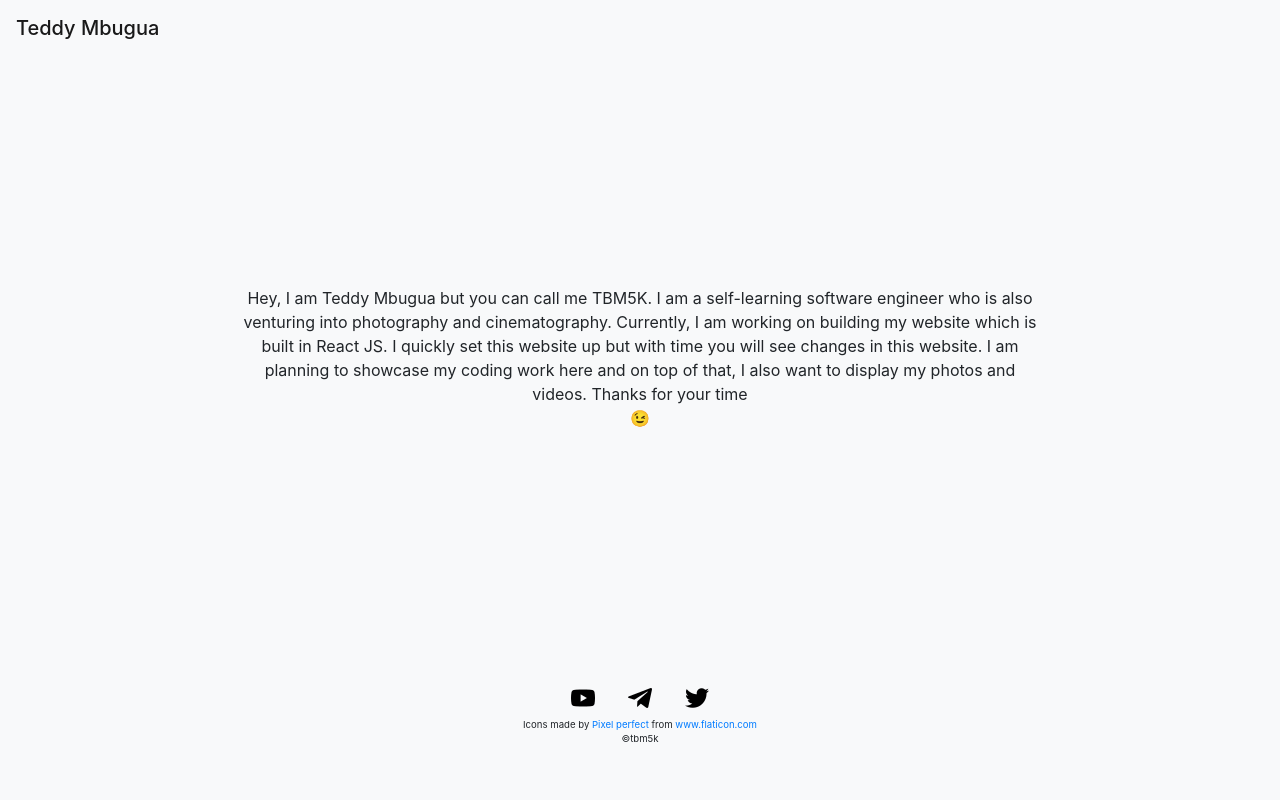
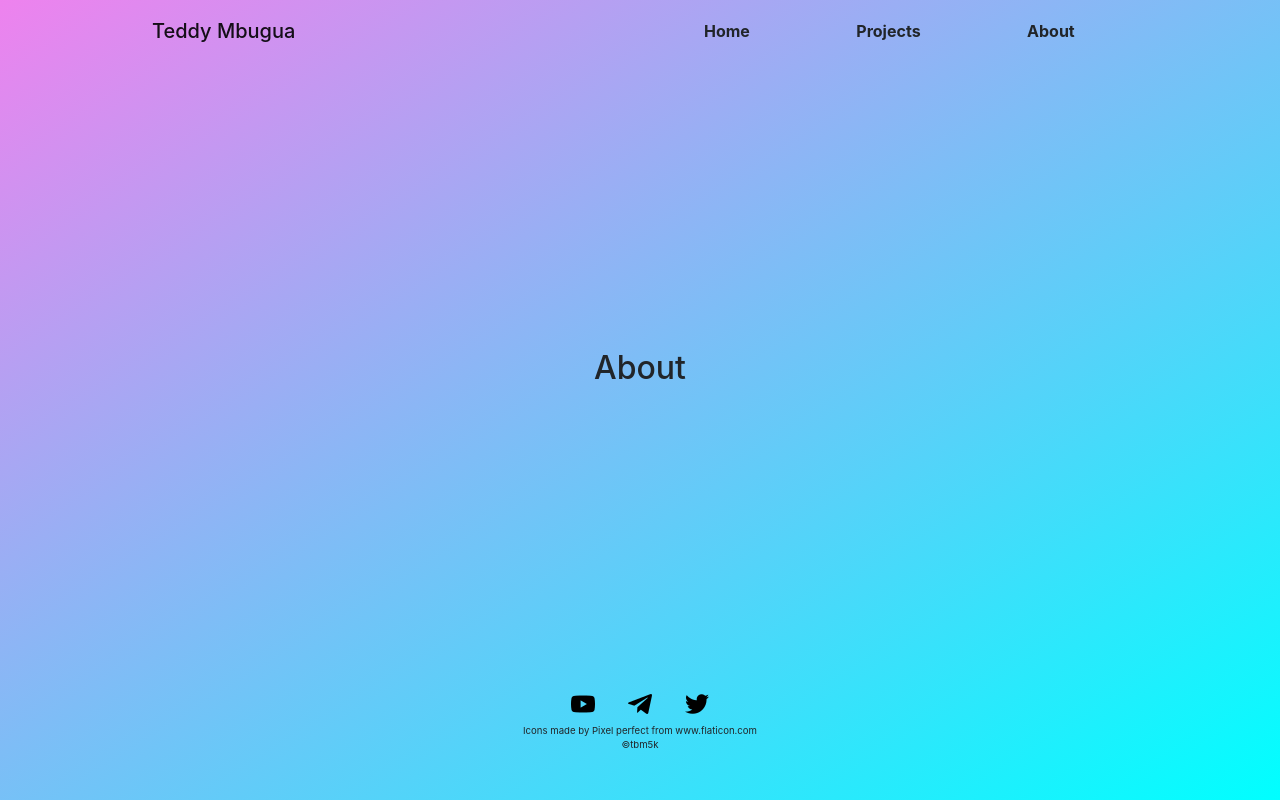
Before and after one commit to tbm5k/my-site, a React (Create React App) app: page /about in a window 1280 px wide. Built offline with nearby package versions, Linux system fonts and the light colour scheme.

Commit message:
addition of more pages and some style changes

```diff
--- a/package.json
+++ b/package.json
@@ -9,6 +9,7 @@
     "@testing-library/user-event": "^7.2.1",
     "react": "^16.12.0",
     "react-dom": "^16.12.0",
+    "react-router-dom": "^5.1.2",
     "react-scripts": "3.3.0"
   },
   "scripts": {
--- a/src/App.css
+++ b/src/App.css
@@ -1,4 +1,5 @@
 .App {
   text-align: center;
   min-height: 100vh;
+  background-image: linear-gradient(to bottom right, violet, cyan);
 }
--- a/src/App.js
+++ b/src/App.js
@@ -6,7 +6,7 @@ import Footer from './components/Footer';
 
 function App() {
   return (
-    <div className="App bg-light">
+    <div className="App">
       <Header/>
       <Main/>
       <Footer/>
--- /dev/null
+++ b/src/components/About.js
@@ -0,0 +1,12 @@
+import React from 'react'
+
+function About(){
+    return(
+        <div>
+            <h2>About</h2>
+            {console.log('changed to About page')}
+        </div>
+    );
+}
+
+export default About
--- /dev/null
+++ b/src/components/Dropdown.js
@@ -0,0 +1,53 @@
+import React from 'react'
+
+class Dropdown extends React.Component {
+    constructor(){
+     super();
+
+     this.state = {
+           displayMenu: false,
+         };
+
+      this.showDropdownMenu = this.showDropdownMenu.bind(this);
+      this.hideDropdownMenu = this.hideDropdownMenu.bind(this);
+
+    };
+
+    showDropdownMenu(event) {
+        event.preventDefault();
+        this.setState({ displayMenu: true }, () => {
+        document.addEventListener('click', this.hideDropdownMenu);
+        });
+      }
+
+      hideDropdownMenu() {
+        this.setState({ displayMenu: false }, () => {
+          document.removeEventListener('click', this.hideDropdownMenu);
+        });
+
+      }
+
+      render() {
+        return (
+            <div  className="dropdown" style = {{background:"red",width:"200px"}} >
+             <div className="button" onClick={this.showDropdownMenu}> My Setting </div>
+
+              { this.state.displayMenu ? (
+              <ul className="drop-ul">
+                <li className="drop-li"><a className="active" href="#Create Page">Home</a></li>
+                <li className="drop-li"><a href="#Manage Pages">Projects</a></li>
+                <li className="drop-li"><a href="#Create Ads">About</a></li>
+              </ul>
+            ):
+            (
+              null
+            )
+            }
+
+           </div>
+
+        );
+      }
+    }
+
+export default Dropdown
--- a/src/components/Header.js
+++ b/src/components/Header.js
@@ -1,13 +1,33 @@
 import React from 'react'
+import {BrowserRouter as Router, Link, Switch, Route} from 'react-router-dom'
+import Dropdown from './Dropdown'
 
-function Header(){
-    return(
-        <header>
-            <nav className="navbar navbar-light">
-                <span className="navbar-brand mb-0 h1">Teddy Mbugua</span>
-            </nav>
-        </header>
-    );
+class Header extends React.Component{
+    render(){
+        return(
+            <header>
+                <nav className="navbar navbar-light d-flex bd-highlight">
+                    <span className="navbar-brand mb-0 h1 p-2 flex-fill bd-highlight" style={{textAlign:'left'}}><a href="#" style={{color:'inherit', textDecoration:'none'}}>Teddy Mbugua</a></span>
+
+                    <Dropdown/>
+
+                    <Router>
+                        <ul className="nav mx-auto p-2 flex-fill bd-highlight d-flex flex-row header-nav">
+                            <li className="nav-item mx-auto font-weight-bold px-1">
+                                <Link to="/">Home</Link>
+                            </li>
+                            <li className="nav-item mx-auto font-weight-bold px-1">
+                                <Link to="/projects">Projects</Link>
+                            </li>
+                            <li className="nav-item mx-auto font-weight-bold px-1">
+                                <Link to="/about">About</Link>
+                            </li>
+                        </ul>
+                    </Router>
+                </nav>
+            </header>
+        );
+    }
 }
 
 export default Header
--- /dev/null
+++ b/src/components/Home.js
@@ -0,0 +1,16 @@
+import React from 'react'
+
+function Home(){
+    return(
+        <p className="container">
+                Hey, I am Teddy Mbugua but you can call me TBM5K. I am a self-learning software engineer who is
+                also venturing into photography and cinematography. Currently, I am working on building my website
+                which is built in React JS. I quickly set this website up but with time you will see
+                changes in this website. I am planning to showcase my coding work here and on top of that,
+                I also want to display my photos and videos. Thanks for your time<br/>😉
+                {console.log('changed to Home page')}
+        </p>
+    );
+}
+
+export default Home
--- a/src/components/Main.js
+++ b/src/components/Main.js
@@ -1,16 +1,20 @@
 import React from 'react'
+import {BrowserRouter as Router, Switch, Route} from 'react-router-dom'
+import Home from './Home'
+import Projects from './Projects'
+import About from './About'
 
 function Main(){
     return(
         <main className="container main-container">
             <div className="child-container">
-                <p className="container">
-                Hey, I am Teddy Mbugua but you can call me TBM5K. I am a self-learning software engineer who is
-                also venturing into photography and cinematography. Currently, I am working on building my website
-                which is built in React JS. I quickly set this website up but with time you will see
-                changes in this website. I am planning to showcase my coding work here and on top of that,
-                I also want to display my photos and videos. Thanks for your time<br/>😉
-                </p>
+                <Router>
+                    <Switch>
+                        <Route exact path="/" component={Home} />
+                        <Route path="/projects" component={Projects} />
+                        <Route path="/about" component={About} />
+                    </Switch>
+                </Router>
             </div>
         </main>
     );
--- /dev/null
+++ b/src/components/Projects.js
@@ -0,0 +1,12 @@
+import React from 'react'
+
+function Projects(){
+    return(
+        <div>
+            <h2>Projects</h2>
+            {console.log('changed to Projects page')}
+        </div>
+    );
+}
+
+export default Projects
--- /dev/null
+++ b/src/components/dropdown.css
@@ -0,0 +1,54 @@
+/*Drop down*/
+
+.dropdown {
+    position: relative;
+    display: inline-block;
+  }
+  ul {
+    list-style-type: none;
+    margin: 0;
+    padding: 0;
+    top:45px;
+    right:0px;
+    width: 200px;
+    background-color: white;
+    font-weight:bold;
+    position: absolute;
+
+    box-shadow: 0px 8px 16px 0px rgba(0,0,0,0.2);
+    z-index: 1;
+  }
+  li a {
+    color: #000;
+    text-decoration: none;
+  }
+  li {
+    padding: 8px 16px;
+    border-bottom: 1px solid #e5e5e5;
+  }
+  li:last-child {
+    border-bottom: none;
+  }
+  li:hover {
+    background-color: #e5e5e5;
+    color: white;
+  }
+  .button{
+    width:178px;
+    height:18px;
+    background-color:#ff3232 ;
+    padding:12px;
+    border-radius:5px;
+    font-weight:bold;
+    color:white;
+  }
+  .button:before{
+    content:"";
+    position:absolute;
+    width:0px;
+    height:0px;
+    border: 10px solid;
+    border-color: white transparent transparent transparent;
+    right:6px;
+    top:18px;
+  }
--- a/src/index.css
+++ b/src/index.css
@@ -1,5 +1,6 @@
 html{
   min-height: 100vh;
+  color: #212529;
 }
 
 body {
@@ -19,12 +20,21 @@ code {
 main {
   min-height: calc(100vh - 180px);
 }
+
 .footer {
   height: 50px;
 }
 
 ul{
   width:170px;
+}
+
+li{
+  list-style: none;
+}
+
+a{
+  color: inherit;
 }
 
 .container{
@@ -38,10 +48,82 @@ ul{
   justify-content: center;
 }
 
+.header-nav{
+  display: none;
+}
+
+/*Dropdown*/
+
+.dropdown {
+  position: relative;
+  display: inline-block;
+}
+.drop-ul {
+  list-style-type: none;
+  margin: 0;
+  padding: 0;
+  top:45px;
+  right:0px;
+  width: 200px;
+  background-color: white;
+  font-weight:bold;
+  position: absolute;
+
+  box-shadow: 0px 8px 16px 0px rgba(0,0,0,0.2);
+  z-index: 1;
+}
+.drop-li a {
+  color: #000;
+  text-decoration: none;
+}
+.drop-li {
+  padding: 8px 16px;
+  border-bottom: 1px solid #e5e5e5;
+}
+.drop-li:last-child {
+  border-bottom: none;
+}
+.drop-li:hover {
+  background-color: #e5e5e5;
+  color: white;
+}
+.button{
+  width:178px;
+  height:18px;
+  background-color:#ff3232 ;
+  padding:12px;
+  border-radius:5px;
+  font-weight:bold;
+  color:white;
+}
+.button:before{
+  content:"";
+  position:absolute;
+  width:0px;
+  height:0px;
+  border: 10px solid;
+  border-color: white transparent transparent transparent;
+  right:6px;
+  top:18px;
+}
+
 /*Media queries*/
 
 @media (min-width : 768px){
   .child-container{
     max-width:75%;
   }
+
+  nav{
+    margin-left: 10%;
+    margin-right: 10%;
+  }
+
+  .dropdown{
+    display: none;
+  }
+
+  .header-nav{
+    display: inline-block;
+  }
 }
```
Also changed, not shown: 1 other file (tests, documents, lock files or other folders).
